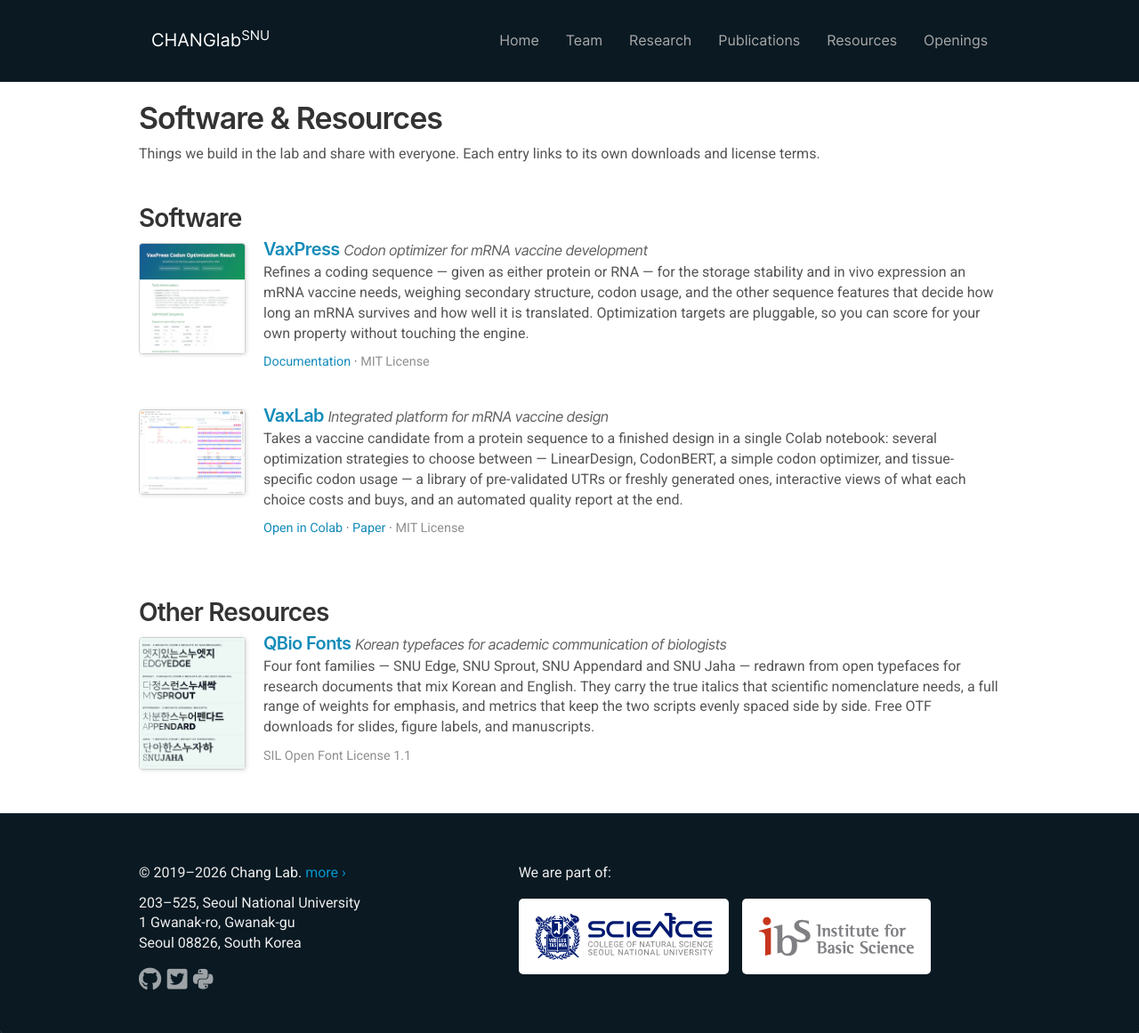
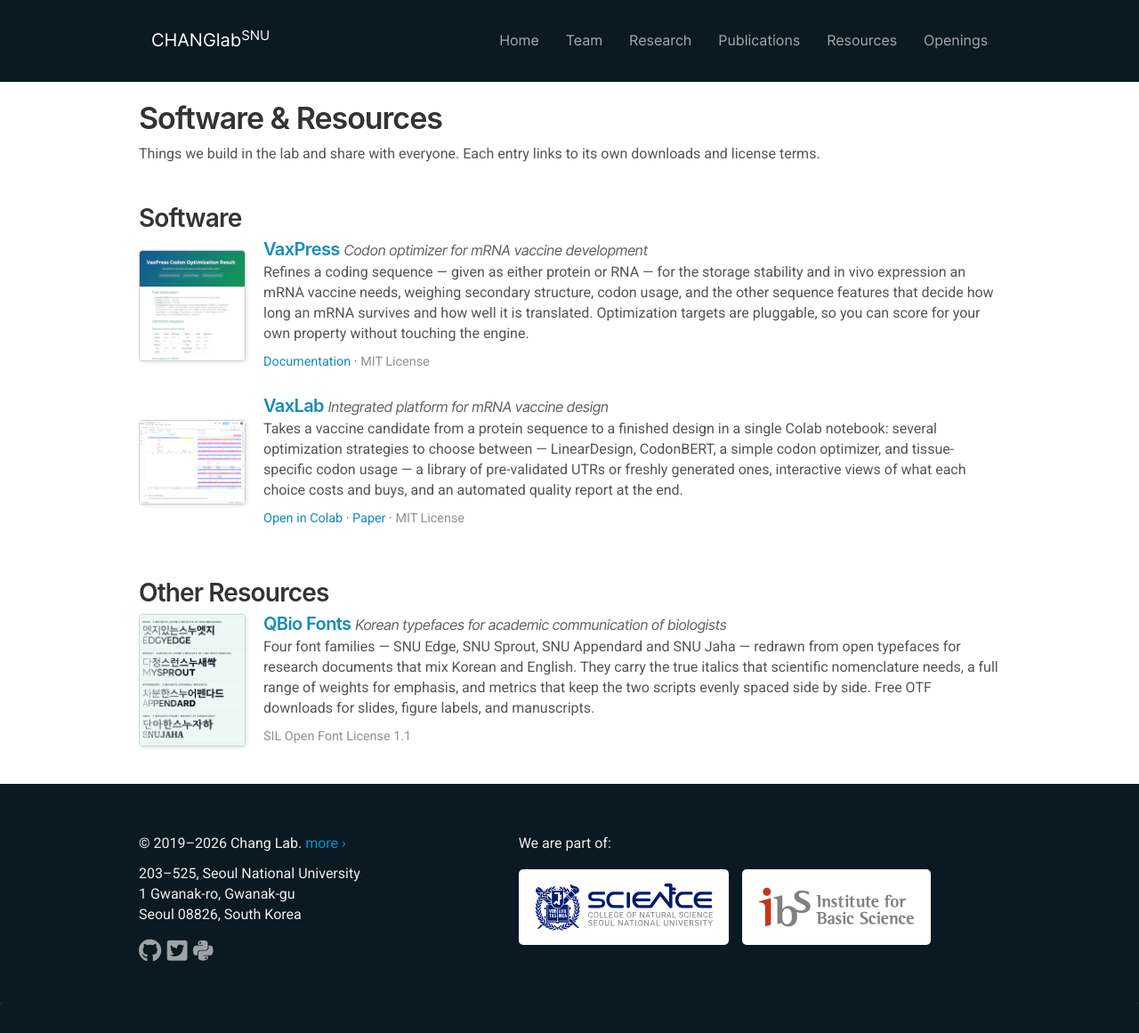
Before and after one commit to ChangLabSNU/ChangLabSNU.github.io, a Jekyll site: the page built from _pages/resources.md, in a window 1280 px wide and 1161 px high. Shown: the whole window at 89% size. Built offline with Jekyll 4.4.1, drawn with Linux system fonts in a browser that asks for light colours; some web fonts are replaced.

Commit message:
Centre resource thumbnails and their text on each other.
Both media cells now carry Bootstrap's .media-middle, so the taller of the
picture and the text sets the row height and the shorter one centres against
it, rather than both hanging from the top.

Two margins went with it, since each counted toward a cell's height and would
have biased the centring by a few pixels: the thumbnail's asymmetric 4px/6px
top and bottom margin, and the default bottom margin on the last paragraph in
the text cell. Spacing between entries is unchanged -- .resource-item's bottom
padding and .media's top margin still carry it.

```diff
--- a/_includes/resource_list.html
+++ b/_includes/resource_list.html
@@ -6,7 +6,9 @@
 
   Entries are Bootstrap media objects, not a floated image: the text is a real
   table-cell column, so a long description stays beside the picture instead of
-  wrapping underneath it once it outgrows the image.
+  wrapping underneath it once it outgrows the image. Both cells carry
+  media-middle, so whichever of the two is taller sets the height and the other
+  centres against it.
 
   Kramdown runs over this output (parse_block_html is on), so the tags below
   stay unindented -- four leading spaces would turn them into a code block --
@@ -26,8 +28,8 @@
 <div class="resource-list">
 {% for item in group_items %}
 <div class="resource-item media">
-{% if item.image %}<div class="media-left" markdown="0"><img src="{{ site.url }}{{ site.baseurl }}/images/resources/{{ item.image }}" alt="{{ item.name }}" class="resource-thumb media-object" /></div>{% endif %}
-<div class="media-body">
+{% if item.image %}<div class="media-left media-middle" markdown="0"><img src="{{ site.url }}{{ site.baseurl }}/images/resources/{{ item.image }}" alt="{{ item.name }}" class="resource-thumb media-object" /></div>{% endif %}
+<div class="media-body media-middle">
 <h4 class="media-heading"><a href="{{ item.link }}">{{ item.name }}</a>{% if item.info %} <span class="resource-info">{{ item.info }}</span>{% endif %}</h4>
 {% if item.description %}<p>{{ item.description }}</p>{% endif %}
 {%- capture item_meta -%}
--- a/css/main.scss
+++ b/css/main.scss
@@ -344,7 +344,7 @@ div.resource-item {
 #gridid img.resource-thumb {
     max-width: 120px;
     max-height: 160px;
-    margin: 4px 0 6px 0; /* the gutter is .media-left's padding, below */
+    margin: 0; /* the gutter is .media-left's padding, below */
     /* Bootstrap's own $thumbnail-border (#eee) disappears against the pale
        specimen sheet, so this sits a few steps darker. */
     border: 1px solid #d0d0d0;
@@ -356,6 +356,10 @@ div.resource-item {
 
 div.resource-item .media-left {
     padding-right: 20px;
+}
+
+div.resource-item .media-body > p:last-child {
+    margin-bottom: 0;
 }
 
 @media only screen and (max-width: 768px) {
```
